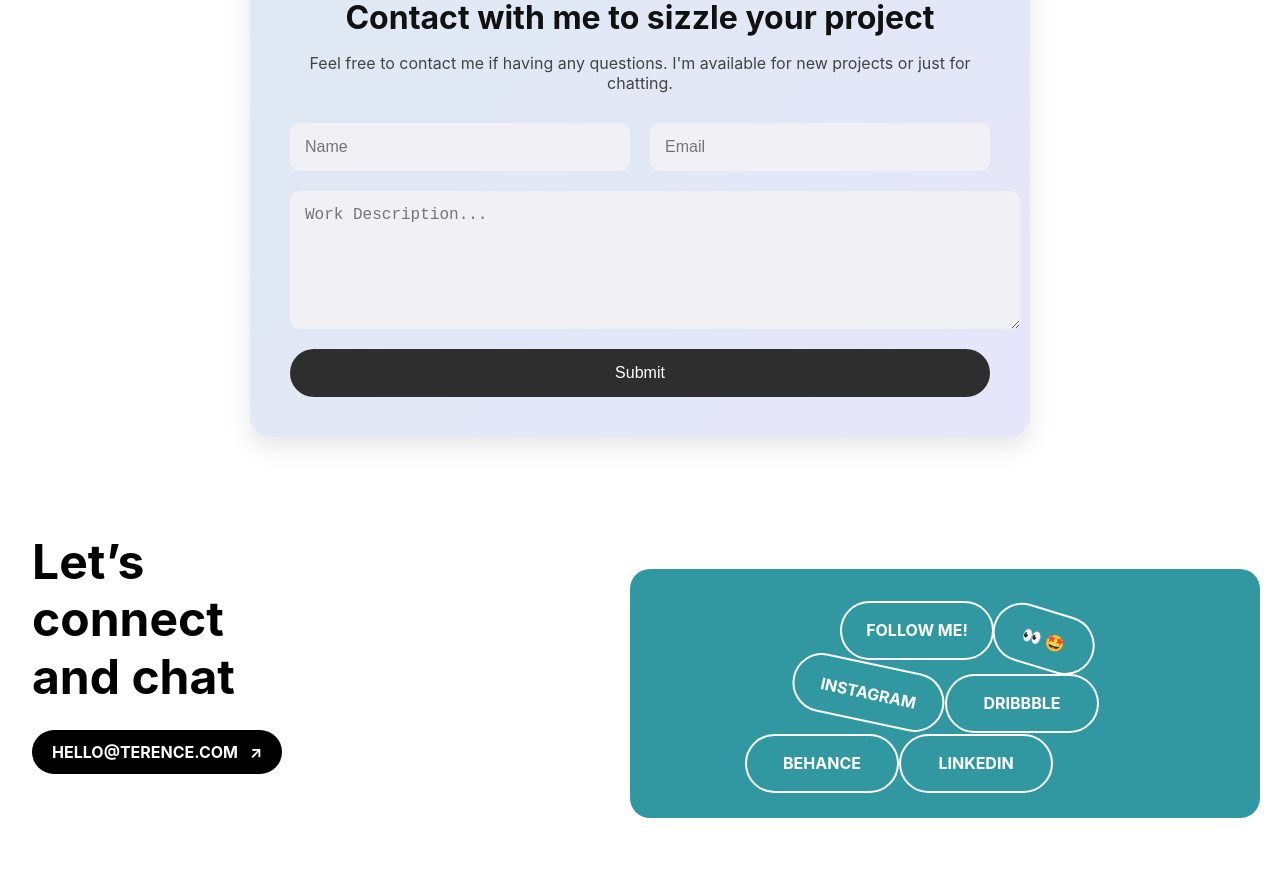
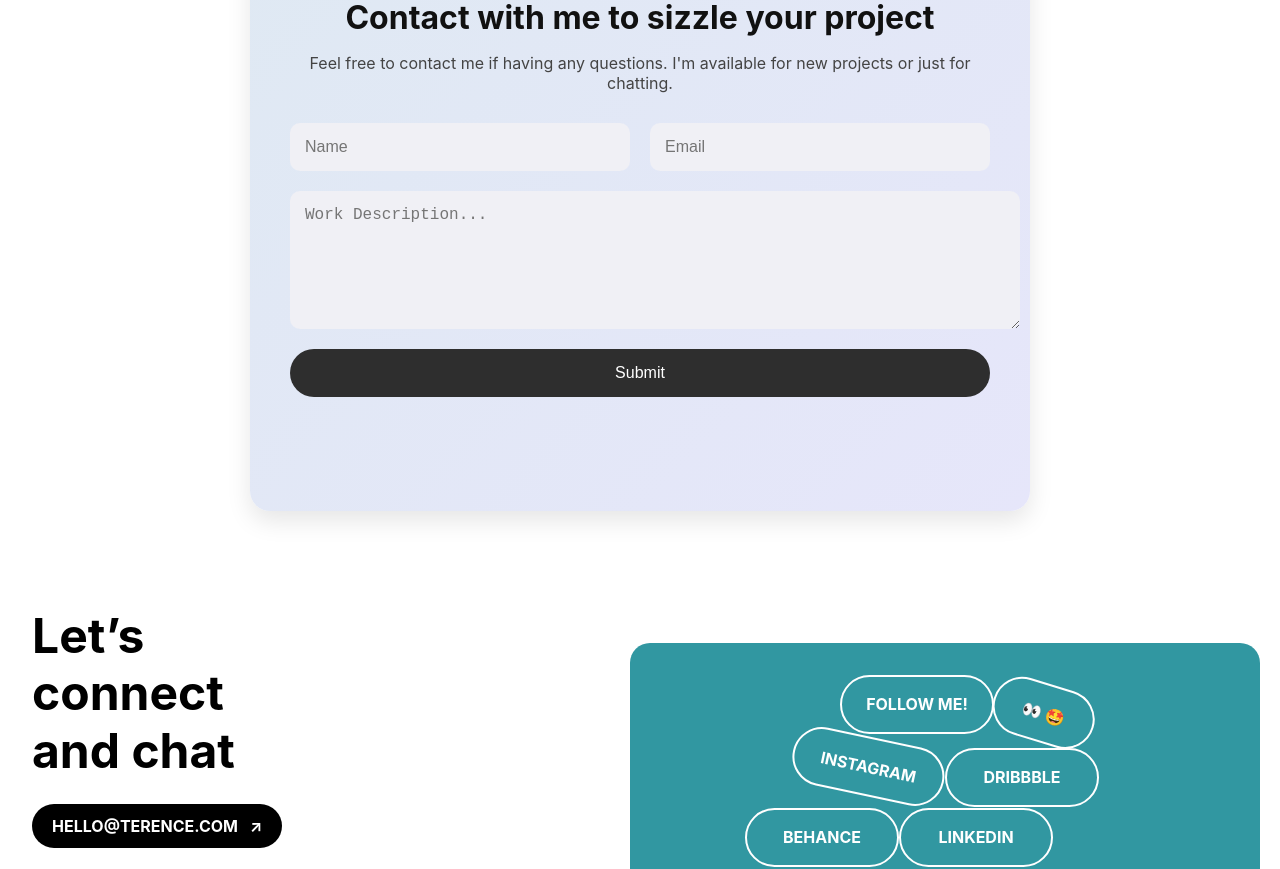
Before and after one commit to Terence-jumba/portfolioo, a React (Create React App) app: page / in a window 1280 px wide. Shown: the part 5860-6729 px from the top of the page. Built offline with nearby package versions, Linux system fonts and the light colour scheme.

Commit message:
updated submitting contact form client side

```diff
--- a/src/ContactForm.css
+++ b/src/ContactForm.css
@@ -27,6 +27,11 @@
   display: flex;
   flex-direction: column;
   gap: 20px;
+}
+
+.contact-status {
+  min-height: 1.5em;
+  margin: 0;
 }
 
 .input-group {
--- a/src/ContactForm.js
+++ b/src/ContactForm.js
@@ -1,8 +1,57 @@
-import React from "react";
+import React, { useState } from "react";
 import "./ContactForm.css";
 
 
 function ContactForm() {
+    const [isSubmitting, setIsSubmitting] = useState(false);
+    const [status, setStatus] = useState("");
+
+    const handleSubmit = async (event) => {
+        event.preventDefault();
+
+        const form = event.currentTarget;
+        const formData = new FormData(form);
+        const name = formData.get("name");
+
+        setIsSubmitting(true);
+        setStatus("");
+
+        try {
+            const response = await fetch("https://formsubmit.co/ajax/terencejumba@gmail.com", {
+                method: "POST",
+                headers: {
+                    "Content-Type": "application/json",
+                    Accept: "application/json"
+                },
+                body: JSON.stringify({
+                    name,
+                    email: formData.get("email"),
+                    message: formData.get("message"),
+                    _subject: `Portfolio contact from ${name}`
+                })
+            });
+            const responseText = await response.text();
+            let result = {};
+            try {
+                result = JSON.parse(responseText);
+            } catch {
+                console.error("FormSubmit returned a non-JSON response:", responseText);
+            }
+
+            if (!response.ok || result.success === false || result.success === "false") {
+                throw new Error(result.message || result.error || `Email service returned HTTP ${response.status}.`);
+            }
+
+            form.reset();
+            setStatus("Thanks, your message has been sent.");
+        } catch (error) {
+            console.error("Contact form submission failed:", error);
+            setStatus(error instanceof Error ? error.message : "Your message could not be sent. Please try again.");
+        } finally {
+            setIsSubmitting(false);
+        }
+    };
+
     return (
         <div className="contact-container">
             <h1>Contact with me to sizzle your project</h1>
@@ -10,13 +59,16 @@ function ContactForm() {
                 Feel free to contact me if having any questions. I'm available for new
                 projects or just for chatting.
             </p>
-            <form className="contact-form">
+            <form className="contact-form" onSubmit={handleSubmit}>
                 <div className="input-group">
-                    <input type="text" placeholder="Name" />
-                    <input type="email" placeholder="Email" />
+                    <input type="text" name="name" placeholder="Name" autoComplete="name" required />
+                    <input type="email" name="email" placeholder="Email" autoComplete="email" required />
                 </div>
-                <textarea placeholder="Work Description..." rows="6" />
-                <button type="submit">Submit</button>
+                <textarea name="message" placeholder="Work Description..." rows="6" required />
+                <button type="submit" disabled={isSubmitting}>
+                    {isSubmitting ? "Sending..." : "Submit"}
+                </button>
+                <p className="contact-status" role="status" aria-live="polite">{status}</p>
             </form>
         </div>
     );
```
